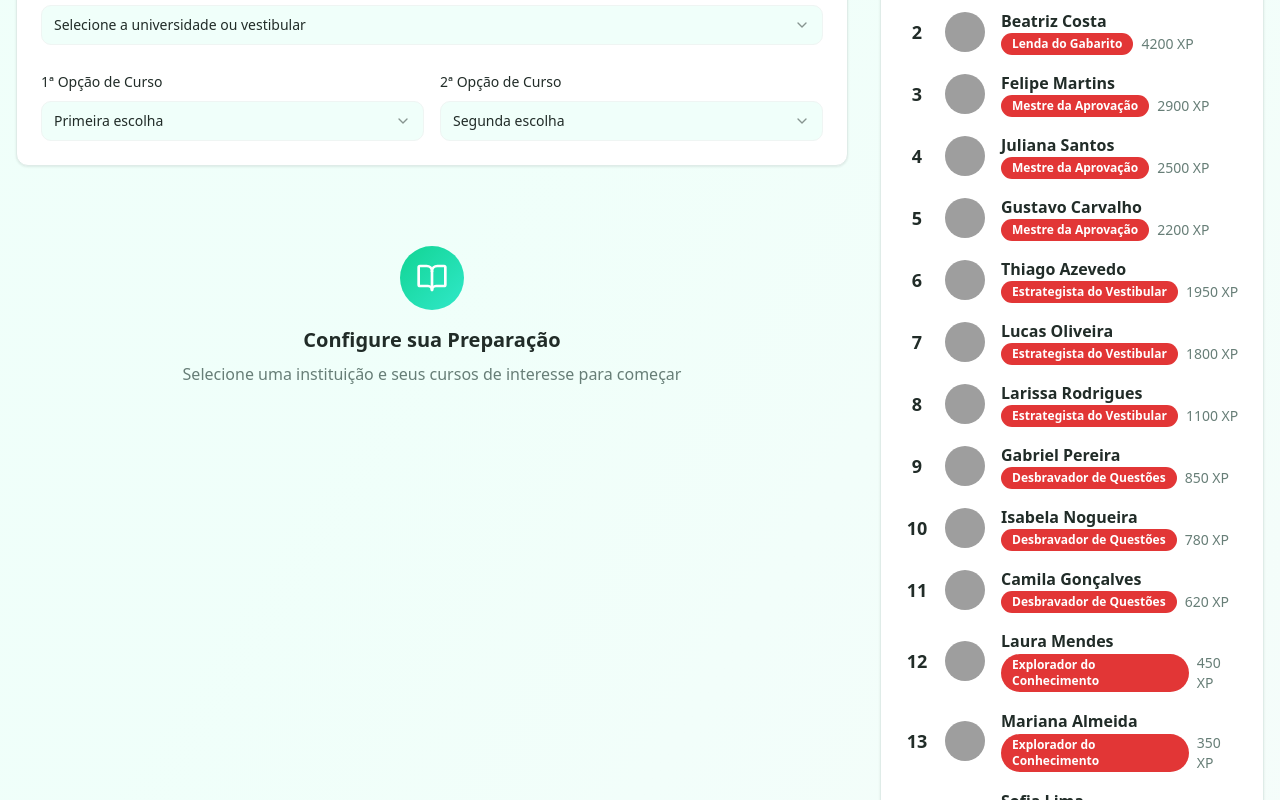
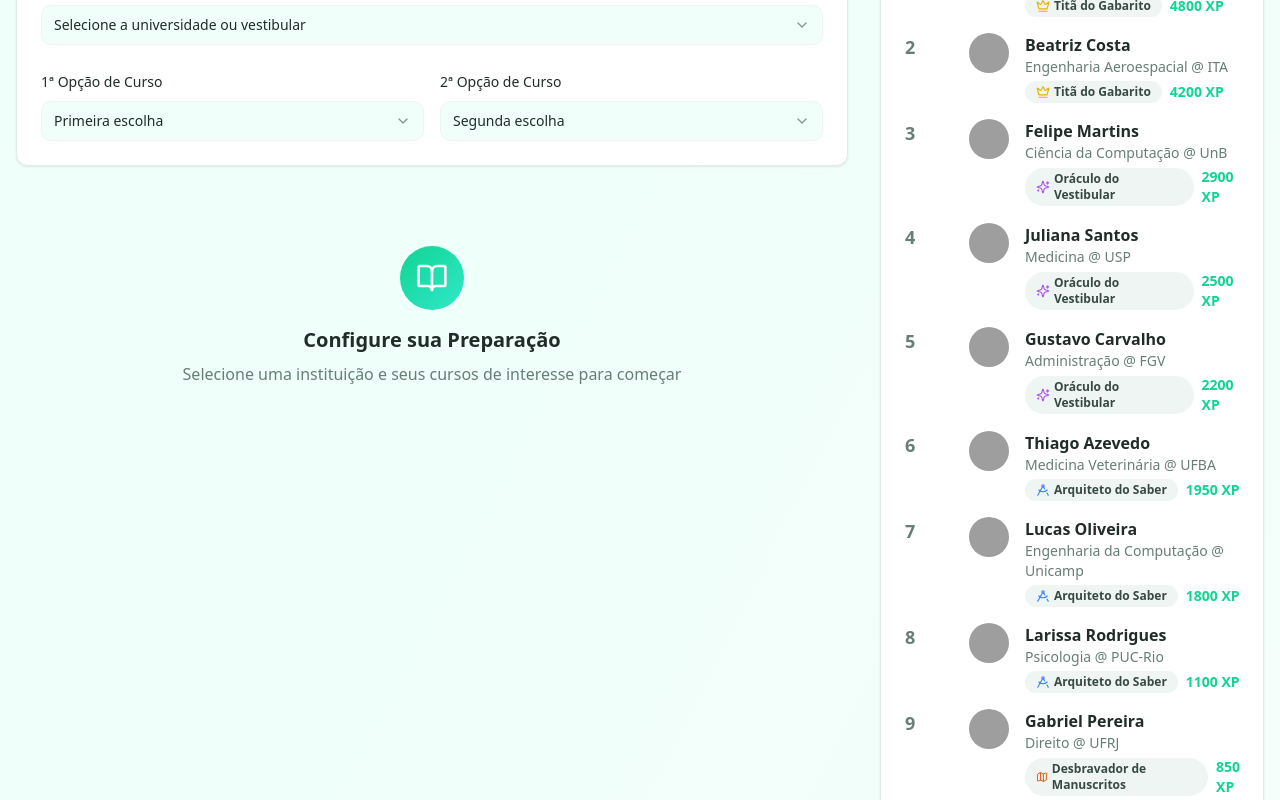
Before and after one commit to IsabelaFuso/gabarita-ai-prep, a React (Vite) app: page / in a window 1280 px wide. Shown: the part 1040-1840 px from the top of the page. Built offline with nearby package versions, Linux system fonts and the light colour scheme; grey boxes are pictures that could not be loaded.

Commit message:
users config

```diff
--- a/src/components/RankingView.tsx
+++ b/src/components/RankingView.tsx
@@ -1,36 +1,77 @@
-
 import { Card, CardContent, CardHeader, CardTitle } from "@/components/ui/card";
 import { Avatar, AvatarFallback, AvatarImage } from "@/components/ui/avatar";
 import { Badge } from "@/components/ui/badge";
+import {
+  Crown,
+  Sparkles,
+  DraftingCompass,
+  Map,
+  GraduationCap,
+  Lightbulb,
+  LucideProps
+} from "lucide-react";
 import rankingData from "@/data/ranking-mock-data.json";
+import { cn } from "@/lib/utils";
 
-// Sort users by XP in descending order
 const sortedRanking = [...rankingData].sort((a, b) => b.xp - a.xp);
+
+const patentIcons: { [key: string]: React.ComponentType<LucideProps> } = {
+  "Titã do Gabarito": Crown,
+  "Oráculo do Vestibular": Sparkles,
+  "Arquiteto do Saber": DraftingCompass,
+  "Desbravador de Manuscritos": Map,
+  "Acadêmico Iniciante": GraduationCap,
+  "Neófito Curioso": Lightbulb,
+};
+
+const getPatentInfo = (patente: string): { Icon: React.ComponentType<LucideProps>; color: string } => {
+  const Icon = patentIcons[patente] || Lightbulb;
+  let color = "text-gray-500";
+
+  if (patente === "Titã do Gabarito") color = "text-yellow-500";
+  if (patente === "Oráculo do Vestibular") color = "text-purple-500";
+  if (patente === "Arquiteto do Saber") color = "text-blue-500";
+  if (patente === "Desbravador de Manuscritos") color = "text-orange-600";
+  if (patente === "Acadêmico Iniciante") color = "text-green-500";
+
+  return { Icon, color };
+};
 
 export function RankingView() {
   return (
-    <Card className="w-full max-w-md">
+    <Card className="w-full max-w-md flex flex-col h-full">
       <CardHeader>
         <CardTitle>🏆 Ranking de Alunos</CardTitle>
       </CardHeader>
-      <CardContent>
+      <CardContent className="flex-grow overflow-y-auto pr-2">
         <ul className="space-y-4">
-          {sortedRanking.map((user, index) => (
-            <li key={user.id_usuario} className="flex items-center space-x-4">
-              <span className="text-lg font-bold w-6 text-center">{index + 1}</span>
+          {sortedRanking.map((user, index) => {
+            const { Icon, color } = getPatentInfo(user.patente);
+            return (
+              <li key={user.id_usuario} className="flex items-start space-x-4">
+                <div className="flex items-center space-x-3 w-12">
+                  <span className="text-lg font-bold text-muted-foreground">{index + 1}</span>
+                </div>
                 <Avatar>
                   <AvatarImage src={user.avatar_url} alt={user.nome_usuario} />
                   <AvatarFallback>{user.nome_usuario.charAt(0)}</AvatarFallback>
                 </Avatar>
                 <div className="flex-1">
                   <p className="font-semibold">{user.nome_usuario}</p>
-                <div className="flex items-center space-x-2">
-                  <Badge variant="destructive">{user.patente}</Badge>
-                  <span className="text-sm text-muted-foreground">{user.xp} XP</span>
+                  <p className="text-sm text-muted-foreground">
+                    {user.curso_alvo} @ {user.instituicao_alvo}
+                  </p>
+                  <div className="flex items-center space-x-2 mt-1">
+                    <Badge variant="secondary" className="flex items-center gap-1">
+                      <Icon className={cn("w-3.5 h-3.5", color)} />
+                      {user.patente}
+                    </Badge>
+                    <span className="text-sm font-bold text-primary">{user.xp} XP</span>
                   </div>
                 </div>
               </li>
-          ))}
+            );
+          })}
         </ul>
       </CardContent>
     </Card>
--- a/src/data/ranking-mock-data.json
+++ b/src/data/ranking-mock-data.json
@@ -4,7 +4,7 @@
     "nome_usuario": "Juliana Santos",
     "avatar_url": "https://i.pravatar.cc/150?u=mock_user_1",
     "xp": 2500,
-    "patente": "Mestre da Aprovação",
+    "patente": "Oráculo do Vestibular",
     "instituicao_alvo": "USP",
     "curso_alvo": "Medicina",
     "conquistas": ["Mestre da Biologia", "Rainha da Redação", "1000 Questões Resolvidas"]
@@ -14,7 +14,7 @@
     "nome_usuario": "Lucas Oliveira",
     "avatar_url": "https://i.pravatar.cc/150?u=mock_user_2",
     "xp": 1800,
-    "patente": "Estrategista do Vestibular",
+    "patente": "Arquiteto do Saber",
     "instituicao_alvo": "Unicamp",
     "curso_alvo": "Engenharia da Computação",
     "conquistas": ["Calculista Supremo", "500 Questões Resolvidas"]
@@ -24,7 +24,7 @@
     "nome_usuario": "Beatriz Costa",
     "avatar_url": "https://i.pravatar.cc/150?u=mock_user_3",
     "xp": 4200,
-    "patente": "Lenda do Gabarito",
+    "patente": "Titã do Gabarito",
     "instituicao_alvo": "ITA",
     "curso_alvo": "Engenharia Aeroespacial",
     "conquistas": ["Lenda da Física", "Velocista de Simulados", "Gênio da Química"]
@@ -34,7 +34,7 @@
     "nome_usuario": "Gabriel Pereira",
     "avatar_url": "https://i.pravatar.cc/150?u=mock_user_4",
     "xp": 850,
-    "patente": "Desbravador de Questões",
+    "patente": "Desbravador de Manuscritos",
     "instituicao_alvo": "UFRJ",
     "curso_alvo": "Direito",
     "conquistas": ["Historiador Épico", "Primeiro Simulado Concluído"]
@@ -44,7 +44,7 @@
     "nome_usuario": "Mariana Almeida",
     "avatar_url": "https://i.pravatar.cc/150?u=mock_user_5",
     "xp": 350,
-    "patente": "Explorador do Conhecimento",
+    "patente": "Acadêmico Iniciante",
     "instituicao_alvo": "UFMG",
     "curso_alvo": "Arquitetura e Urbanismo",
     "conquistas": ["Primeiro Simulado Concluído", "100 Questões Resolvidas"]
@@ -54,7 +54,7 @@
     "nome_usuario": "Rafael Ferreira",
     "avatar_url": "https://i.pravatar.cc/150?u=mock_user_6",
     "xp": 90,
-    "patente": "Iniciante Curioso",
+    "patente": "Neófito Curioso",
     "instituicao_alvo": "UNESP",
     "curso_alvo": "Relações Internacionais",
     "conquistas": ["Começando a Jornada"]
@@ -64,7 +64,7 @@
     "nome_usuario": "Larissa Rodrigues",
     "avatar_url": "https://i.pravatar.cc/150?u=mock_user_7",
     "xp": 1100,
-    "patente": "Estrategista do Vestibular",
+    "patente": "Arquiteto do Saber",
     "instituicao_alvo": "PUC-Rio",
     "curso_alvo": "Psicologia",
     "conquistas": ["Leitor Voraz", "Simulado de Humanas Concluído"]
@@ -74,7 +74,7 @@
     "nome_usuario": "Felipe Martins",
     "avatar_url": "https://i.pravatar.cc/150?u=mock_user_8",
     "xp": 2900,
-    "patente": "Mestre da Aprovação",
+    "patente": "Oráculo do Vestibular",
     "instituicao_alvo": "UnB",
     "curso_alvo": "Ciência da Computação",
     "conquistas": ["Mestre da Lógica", "Trilíngue", "1500 Questões Resolvidas"]
@@ -84,7 +84,7 @@
     "nome_usuario": "Camila Gonçalves",
     "avatar_url": "https://i.pravatar.cc/150?u=mock_user_9",
     "xp": 620,
-    "patente": "Desbravador de Questões",
+    "patente": "Desbravador de Manuscritos",
     "instituicao_alvo": "UFSC",
     "curso_alvo": "Design",
     "conquistas": ["Artista da Geometria", "Simulado de Linguagens Concluído"]
@@ -94,7 +94,7 @@
     "nome_usuario": "Pedro Ribeiro",
     "avatar_url": "https://i.pravatar.cc/150?u=mock_user_10",
     "xp": 4800,
-    "patente": "Lenda do Gabarito",
+    "patente": "Titã do Gabarito",
     "instituicao_alvo": "USP",
     "curso_alvo": "Engenharia Elétrica",
     "conquistas": ["Calculista Supremo", "Lenda da Física", "2000 Questões Resolvidas"]
@@ -104,7 +104,7 @@
     "nome_usuario": "Sofia Lima",
     "avatar_url": "https://i.pravatar.cc/150?u=mock_user_11",
     "xp": 150,
-    "patente": "Explorador do Conhecimento",
+    "patente": "Acadêmico Iniciante",
     "instituicao_alvo": "UFC",
     "curso_alvo": "Jornalismo",
     "conquistas": ["Primeira Redação Enviada"]
@@ -114,7 +114,7 @@
     "nome_usuario": "Thiago Azevedo",
     "avatar_url": "https://i.pravatar.cc/150?u=mock_user_12",
     "xp": 1950,
-    "patente": "Estrategista do Vestibular",
+    "patente": "Arquiteto do Saber",
     "instituicao_alvo": "UFBA",
     "curso_alvo": "Medicina Veterinária",
     "conquistas": ["Cientista Prodígio", "Amigo dos Animais"]
@@ -124,7 +124,7 @@
     "nome_usuario": "Isabela Nogueira",
     "avatar_url": "https://i.pravatar.cc/150?u=mock_user_13",
     "xp": 780,
-    "patente": "Desbravador de Questões",
+    "patente": "Desbravador de Manuscritos",
     "instituicao_alvo": "Mackenzie",
     "curso_alvo": "Publicidade e Propaganda",
     "conquistas": ["Mestre da Interpretação", "Simulado de Linguagens Concluído"]
@@ -134,7 +134,7 @@
     "nome_usuario": "Gustavo Carvalho",
     "avatar_url": "https://i.pravatar.cc/150?u=mock_user_14",
     "xp": 2200,
-    "patente": "Mestre da Aprovação",
+    "patente": "Oráculo do Vestibular",
     "instituicao_alvo": "FGV",
     "curso_alvo": "Administração",
     "conquistas": ["Especialista em Atualidades", "Debatedor Nato"]
@@ -144,7 +144,7 @@
     "nome_usuario": "Laura Mendes",
     "avatar_url": "https://i.pravatar.cc/150?u=mock_user_15",
     "xp": 450,
-    "patente": "Explorador do Conhecimento",
+    "patente": "Acadêmico Iniciante",
     "instituicao_alvo": "UERJ",
     "curso_alvo": "Ciências Sociais",
     "conquistas": ["Historiadora Épica", "Primeiro Simulado Concluído"]
--- a/src/pages/Index.tsx
+++ b/src/pages/Index.tsx
@@ -198,7 +198,12 @@ const Index = () => {
         return renderPracticeQuiz();
       default:
         return (
-          <div className="flex flex-col lg:flex-row gap-8">
+          <div className="flex flex-col lg:flex-row gap-8 items-stretch">
+            <aside className="w-full lg:w-96 lg:order-last">
+              <div className="sticky top-8 h-full">
+                <RankingView />
+              </div>
+            </aside>
             <main className="flex-1 space-y-8">
               <UniversitySelector onSelectionChange={handleSelectionChange} />
               <VestibularDashboard
@@ -209,9 +214,6 @@ const Index = () => {
                 onResetUsedQuestions={resetUsedQuestions}
               />
             </main>
-            <aside className="w-full lg:w-96">
-              <RankingView />
-            </aside>
           </div>
         );
     }
```
Lines whose indentation alone changed are shown as unchanged.
